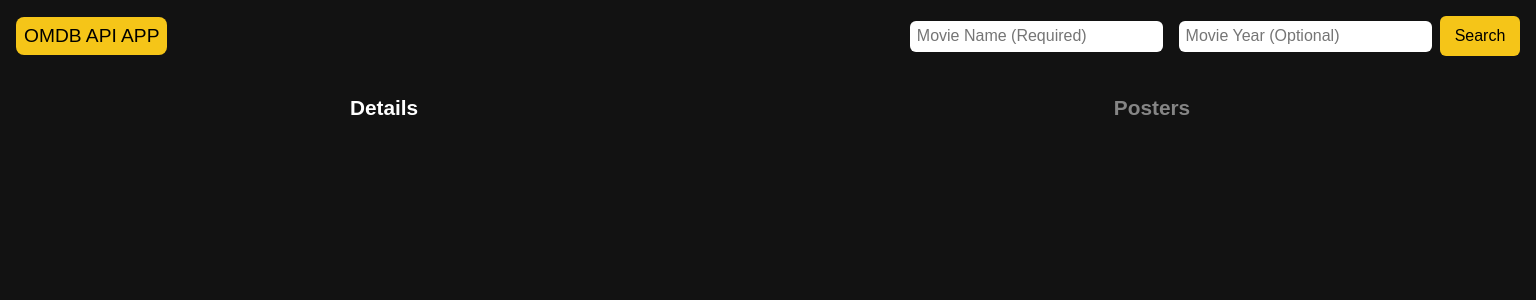
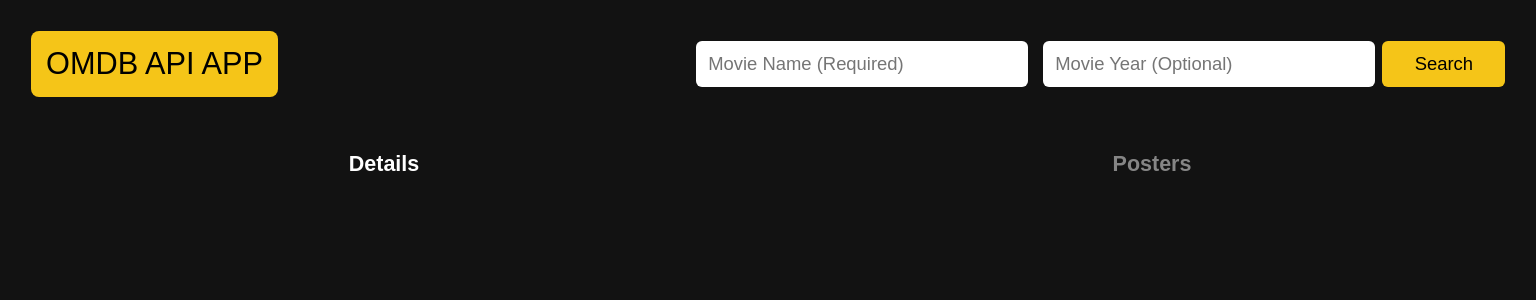
Before and after one commit to Tusharyadav21/OMDB-API-App, a React (Create React App) app: page / in a window 1536 px wide. Shown: the top 300 px of the page. Built offline with nearby package versions, Linux system fonts and the light colour scheme.

Commit message:
Improved Responsiveness

```diff
--- a/src/App.module.css
+++ b/src/App.module.css
@@ -18,8 +18,8 @@ form {
 	justify-content: center;
 }
 form input {
-	width: 25vw;
-	max-width: 240px;
+	width: 20vw;
+	/* max-width: 240px; */
 	margin: 0.3rem 0.5rem;
 	padding: 0.4rem;
 	border-radius: 6px;
@@ -31,7 +31,7 @@ form input {
 #submitBtn {
 	margin: 0;
 	color: white;
-	max-width: 80px;
+	/* max-width: 80px; */
 	color: black;
 	background-color: #f5c518;
 }
@@ -95,5 +95,38 @@ button {
 	}
 	form input {
 		width: 100%;
+		padding: 0.8rem;
+	}
+	#submitBtn {
+		margin-top: 10px;
 	}
 }
+@media screen and (min-width: 1440px) {
+	.nav_container {
+		padding: 2vw 2vw;
+	}
+	#Heading {
+		padding: 1vw;
+		font-size: 2vw;
+	}
+	form input {
+		/* width: 500px; */
+		/* height: 100%; */
+		margin: 0 0.5vw;
+		padding: 0.8vw;
+		font-size: 1.2vw;
+	}
+	#submitBtn {
+		width: 8vw;
+		max-width: 220px;
+	}
+	.Tab button {
+		font-size: 1.4vw;
+	}
+	.pagination,
+	.pagination button {
+		font-size: 1.2vw;
+		padding: 0.5vw;
+		margin: 0.5vw;
+	}
+}
--- a/src/component/firstTab/firstTab.module.css
+++ b/src/component/firstTab/firstTab.module.css
@@ -54,8 +54,26 @@
 		grid-template-columns: 50% 50%;
 	}
 }
-@media screen and (max-width: 575px) {
+@media screen and (max-width: 560px) {
 	.cardContainer {
 		grid-template-columns: 100%;
 	}
 }
+@media screen and (min-width: 1440px) {
+	.cardContainer {
+		margin: 1vw;
+	}
+	.card {
+		margin: 1vw;
+	}
+	.card_body {
+		padding: 2rem;
+	}
+	.card_body h3 {
+		margin: 0 0 1vw 0;
+		font-size: 1.4vw;
+	}
+	.card_body p {
+		font-size: 1.1vw;
+	}
+}
--- a/src/component/modal/Modal.js
+++ b/src/component/modal/Modal.js
@@ -4,7 +4,7 @@ import styles from "./modal.module.css";
 
 const Modal = ({ setModal, el }) => {
 	const [loading, setLoading] = useState(true);
-	const [data, setData] = useState(true);
+	const [data, setData] = useState({});
 
 	useEffect(() => {
 		setLoading(true);
--- a/src/component/secondTab/secondTab.module.css
+++ b/src/component/secondTab/secondTab.module.css
@@ -7,12 +7,12 @@
 	margin: 1rem;
 	display: flex;
 	flex-direction: column;
-	/* justify-content: space-between; */
 	text-align: left;
 	background-color: #1a1a1a;
 	border: 2px solid #1a1a1a;
 	border-radius: 12px;
 	overflow: hidden;
+	position: relative;
 }
 .card:hover {
 	cursor: none;
@@ -26,12 +26,18 @@
 .card_img img {
 	width: 100%;
 }
-.card_body h3,
+.card_body {
+	padding: 1rem;
+}
+.card_body h3 {
+	margin: 0 0 1rem 0;
+}
 .card_body p {
 	margin: 0;
-}
-.card_body {
-	padding: 1rem;
+	font-weight: 200;
+	position: absolute;
+	right: 10px;
+	bottom: 10px;
 }
 
 @media screen and (max-width: 1200px) {
@@ -39,13 +45,31 @@
 		grid-template-columns: 33% 34% 33%;
 	}
 }
-@media screen and (max-width: 768px) {
+@media screen and (max-width: 784px) {
 	.cardContainer {
 		grid-template-columns: 50% 50%;
 	}
 }
-@media screen and (max-width: 360px) {
+@media screen and (max-width: 480px) {
 	.cardContainer {
 		grid-template-columns: 100%;
 	}
 }
+@media screen and (min-width: 1440px) {
+	.cardContainer {
+		margin: 1vw;
+	}
+	.card {
+		margin: 1vw;
+	}
+	.card_body {
+		padding: 2rem;
+	}
+	.card_body h3 {
+		margin: 0 0 1vw 0;
+		font-size: 1.4vw;
+	}
+	.card_body p {
+		font-size: 1.1vw;
+	}
+}
```
